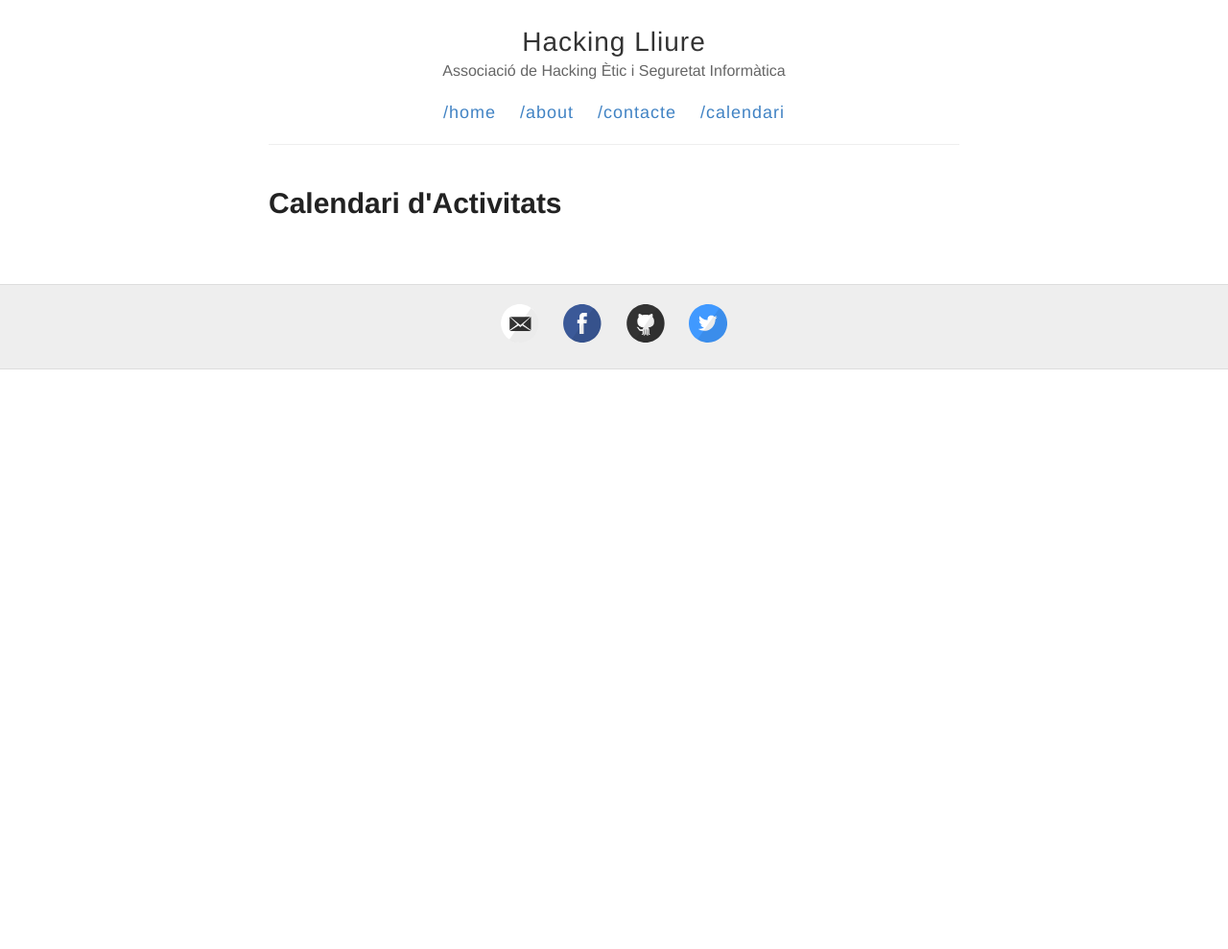
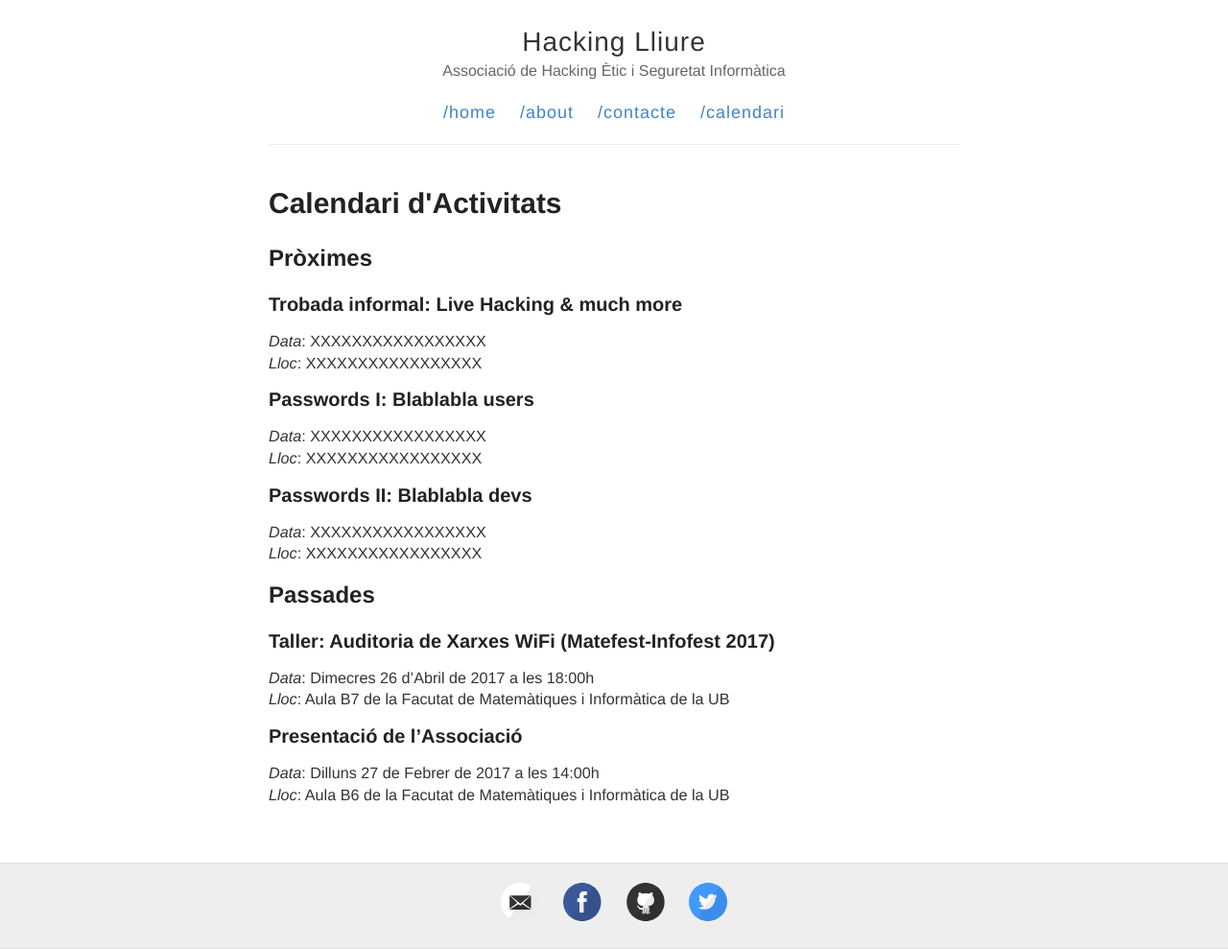
Before and after one commit to HackingLliure/hackinglliure.github.io, a Jekyll site: the page built from pages/calendari.md, in a window 1280 px wide. Shown: the whole page at 96% size. Built offline with Jekyll 4.4.1, drawn with Linux system fonts in a browser that asks for light colours; before the commit the page ends 900 px from its top, so only the background shows below that.

Commit message:
Add basic info and structure  to calendari.md

```diff
--- a/pages/calendari.md
+++ b/pages/calendari.md
@@ -2,3 +2,25 @@
 layout: page
 title: Calendari d'Activitats
 ---
+
+## Pròximes
+### Trobada informal: Live Hacking & much more
+_Data_: XXXXXXXXXXXXXXXXX\\
+_Lloc_: XXXXXXXXXXXXXXXXX
+
+### Passwords I: Blablabla users
+_Data_: XXXXXXXXXXXXXXXXX\\
+_Lloc_: XXXXXXXXXXXXXXXXX
+
+### Passwords II: Blablabla devs
+_Data_: XXXXXXXXXXXXXXXXX\\
+_Lloc_: XXXXXXXXXXXXXXXXX
+
+## Passades
+### Taller: Auditoria de Xarxes WiFi (Matefest-Infofest 2017)
+_Data_: Dimecres 26 d'Abril de 2017 a les 18:00h\\
+_Lloc_: Aula B7 de la Facutat de Matemàtiques i Informàtica de la UB
+
+### Presentació de l'Associació
+_Data_: Dilluns 27 de Febrer de 2017 a les 14:00h\\
+_Lloc_: Aula B6 de la Facutat de Matemàtiques i Informàtica de la UB
```
